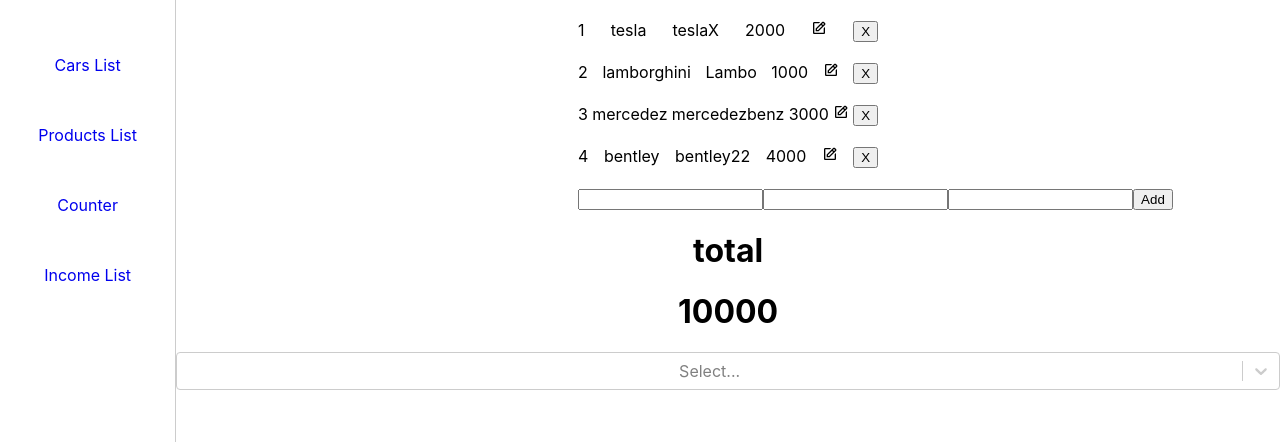
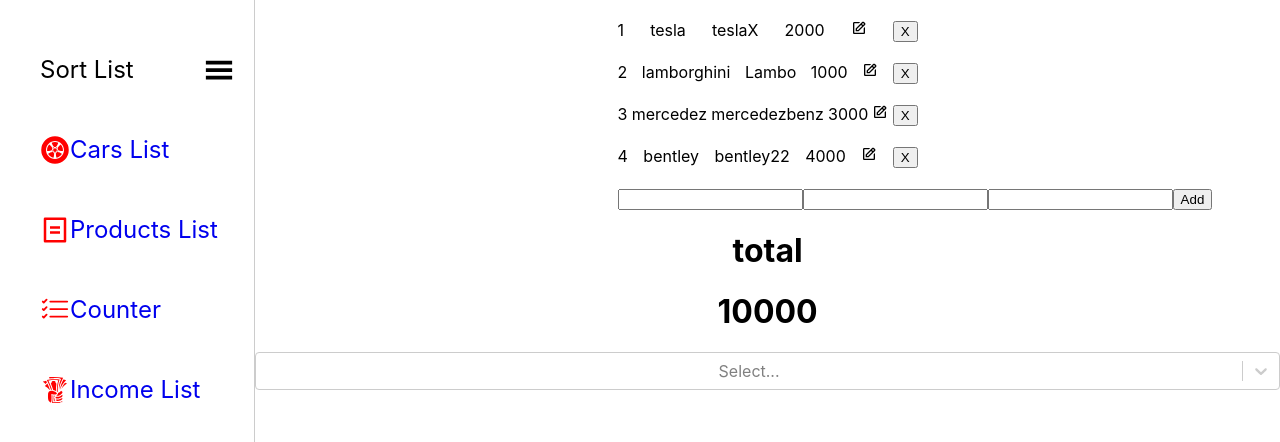
Before and after one commit to Sugam33/my-first-react, a React (Create React App) app: page / in a window 1280 px wide. Shown: the top 442 px of the page. Built offline with nearby package versions, Linux system fonts and the light colour scheme.

Commit message:
added-shrink-to-sidebar

```diff
--- a/src/App.css
+++ b/src/App.css
@@ -103,6 +103,14 @@
   border-radius: 5px;
   margin: 20px 0;
   transition: 0.5s all;
+  display: flex;
+  font-size: 24px;
+  margin-left: 10px;
+}
+
+.end-flexed{
+  justify-content: space-between;
+  size: 20px;
 }
 
 .link:hover{
@@ -118,14 +126,14 @@
   background-color: black;
 }
 
-.sidebar{
+/* .sidebar{
   display: flex;
   flex-direction: column;
   width: 180px;
   margin: 30px 10px;
   min-height: 100vh;
   border-right: 1px solid #cccccc;
-}
+} */
 
 .container{
   width: 100%;
--- a/src/App.js
+++ b/src/App.js
@@ -9,8 +9,9 @@
 import { useState } from "react";
 import { Route, Routes, NavLink, Link } from "react-router-dom";
 import styled from "styled-components";
-// import { menuListCSS } from "react-select/dist/declarations/src/components/Menu";
-
+import { RiBillLine } from "react-icons/ri";
+import { BsListCheck } from "react-icons/bs";
+import { GiTakeMyMoney, GiCarWheel, GiHamburgerMenu  } from "react-icons/gi";
 
 
 function App() {
@@ -30,10 +31,12 @@
   const StyledDiv = styled.div`
   display: flex;
   flex-direction: column;
-  width: 180px;
+  width: ${({width}) => width || 280}px;
   padding: 30px 10px;
   min-height: 100vh;
   border-right: 1px solid #cccccc;
+  margin-left: 10px;
+
   `;
 
 
@@ -43,28 +46,33 @@
       title: "Cars List",
      // component: (key) => <CarsList key={key} />,
       path: "/cars",
+      icon: <GiCarWheel color={"red"} size={30}/>
     },
     {
       name: "productslist",
       title: "Products List",
      // component: (key) => <ProductList key={key} />,
       path: "/productlist",
+      icon: <RiBillLine color={"red"} size={30}/>
     },
     {
       name: "counter",
       title: "Counter",
      // component: (key) => <Counter key={key} />,
       path: "/counter",
+      icon: <BsListCheck color={"red"} size={30}/>
     },
     {
       name: "incomelist",
       title: "Income List",
     //  component: (key) => <h1 key={key}>Income List namuna </h1>,
       path: "/income",
+      icon: <GiTakeMyMoney color={"red"} size={30}/>
     },
   ];
 
-  const [selectedList, setSelectedList] = useState("")
+ // const [selectedList, setSelectedList] = useState("")
+ const [expanded, setExpanded] = useState(true)
   return (
 
    <div className="App">
@@ -73,14 +81,18 @@
     <button className={selectedList === 'productslist' ? 'selected' : ''} onClick={() => setSelectedList("productslist")}>Products List</button> */}
       <ToastContainer />
       <div className={"container"}>
-      <StyledDiv>
+      <StyledDiv width={expanded ? 280 : 40}>
+        <div className={"link end-flexed"}>
+         {expanded && <span>Sort List</span>} <GiHamburgerMenu size={30} onClick={(e) => setExpanded(!expanded)}/>
+        </div>
        {LISTS.map((list) => (
         <NavLink
         key = {list.name}
         className = {"link"}
         to = {list.path}
         >
-          {list.title}
+         {list.icon}
+          {expanded && <span>{list.title}</span>}
           </NavLink>
       ))}
     </StyledDiv>
```
